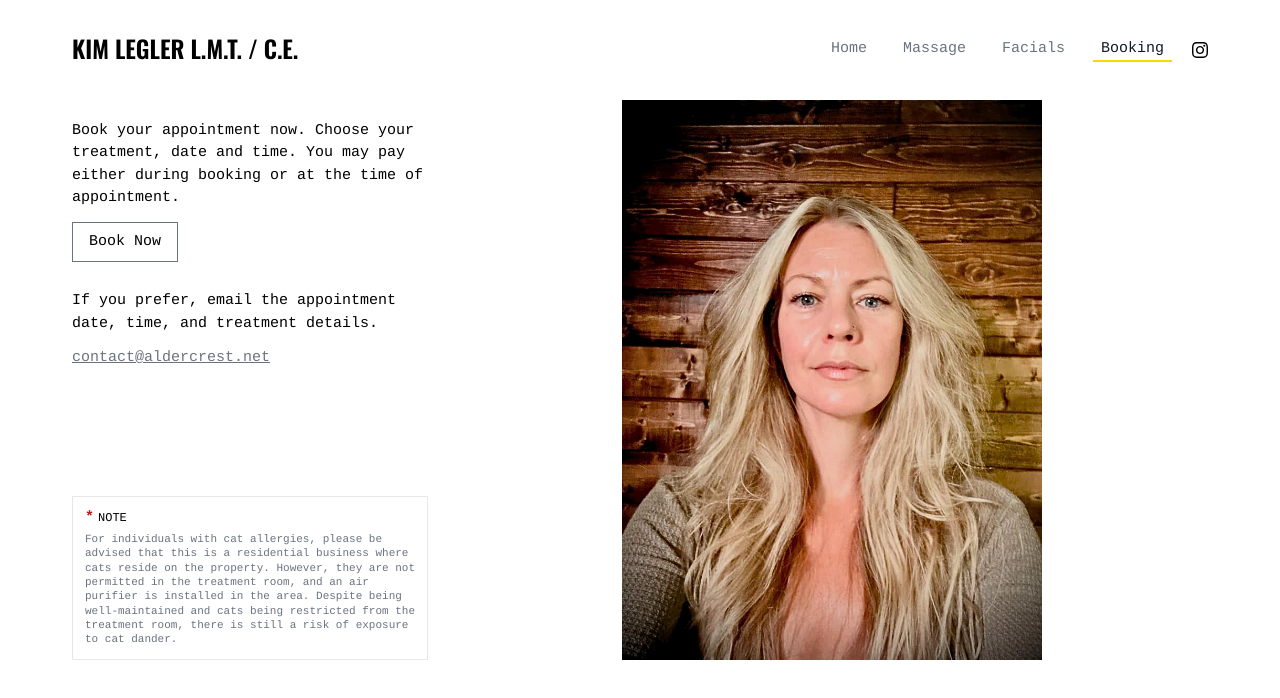
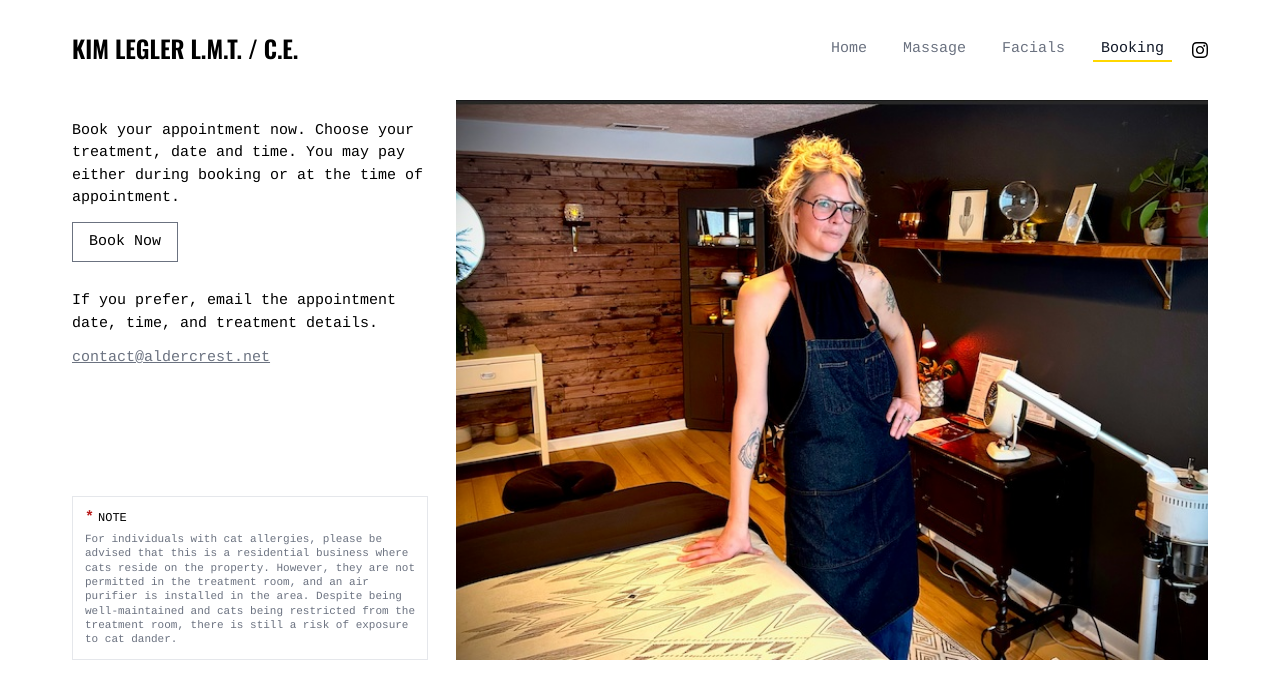
Before and after one commit to ryanlegler/aldercrest, a Next.js app: page /booking in a window 1280 px wide. Shown: the top 698 px of the page. Built offline with nearby package versions, Linux system fonts and the light colour scheme.

Commit message:
Updates booking page image
Replaces the booking page image with a newer version.

Improves image styling for better presentation.

```diff
--- a/src/app/booking/page.tsx
+++ b/src/app/booking/page.tsx
@@ -54,12 +54,11 @@ export default function Booking() {
                 </StyledTextWrap>
                 <StyledImageWrap>
                     <Image
-                        src="/images/kim_booking_v1.1.jpg"
+                        src="/images/kim_booking_v1.2.jpg"
                         alt="Aldercrest Logo - Booking"
                         fill
                         style={{
-                            objectFit: "contain",
-                            objectPosition: "center",
+                            objectFit: "cover",
                         }}
                         priority
                     />
```
Also changed, not shown: public/images/kim_booking_v1.2.jpg (added).
